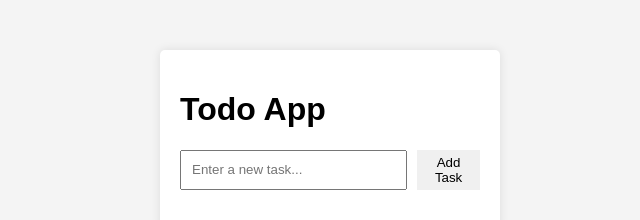
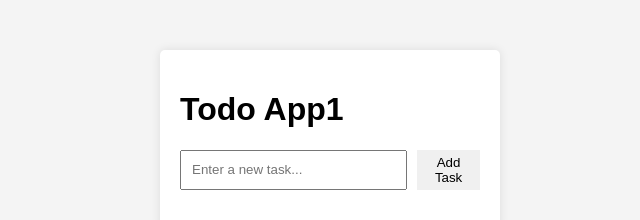
Before and after one commit to emmailakut256/cloudTodo, a website: page public/index.html in a window 1280 px wide. Shown: the full height of the page, 310-950 px from the left. Drawn offline with Linux system fonts and the light colour scheme; no server answers.

Commit message:
todoapp1

```diff
--- a/public/index.html
+++ b/public/index.html
@@ -8,7 +8,7 @@
 </head>
 <body>
     <div class="container">
-        <h1>Todo App</h1>
+        <h1>Todo App1</h1>
         <div id="todo-form">
             <input type="text" id="new-task" placeholder="Enter a new task...">
             <button onclick="addTodo()">Add Task</button>
```
